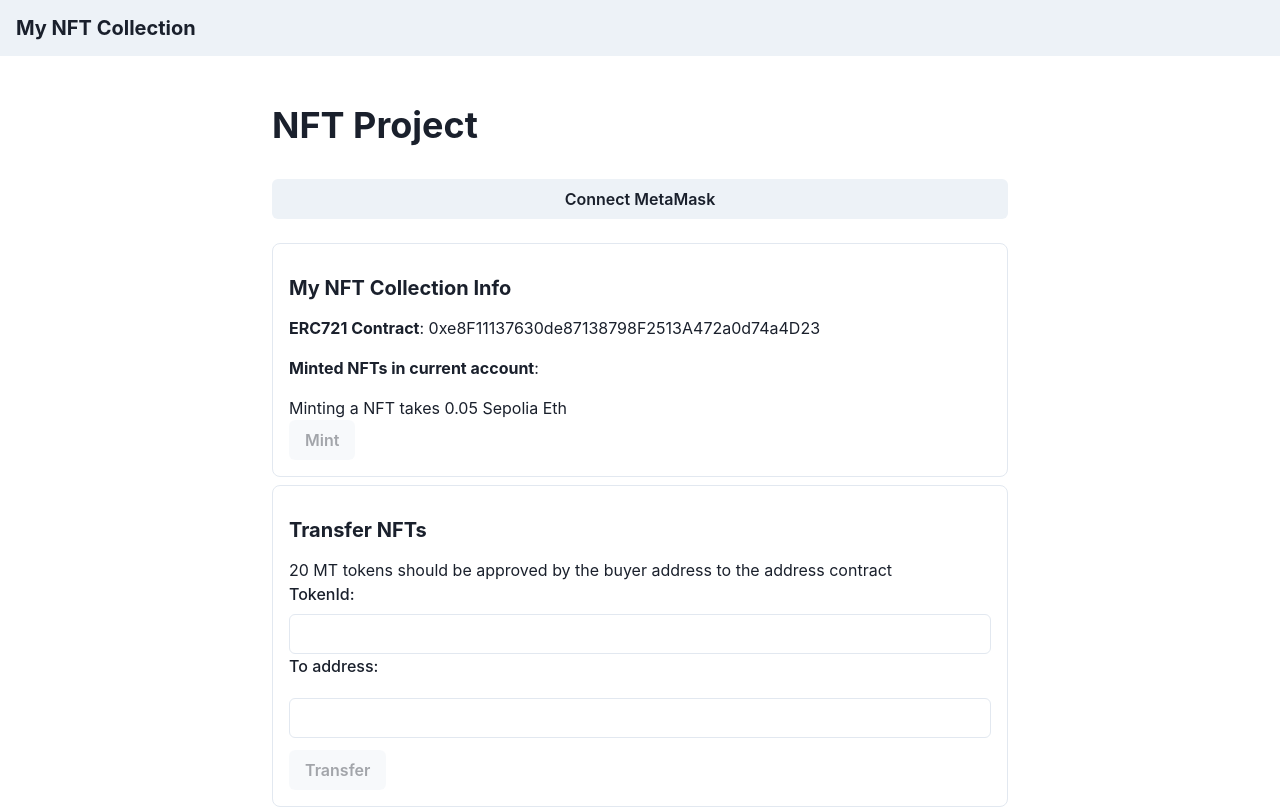
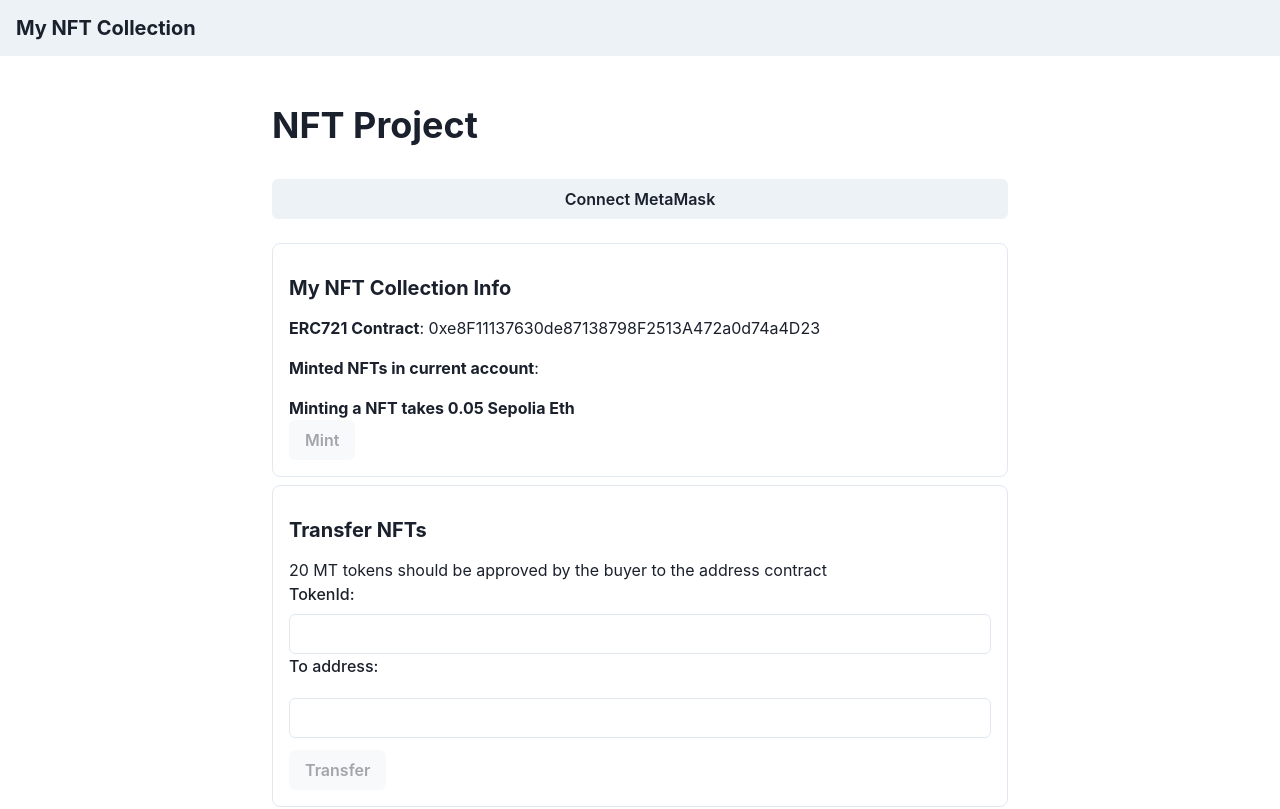
Before and after one commit to mahakchamria/MyNFTCollection, a Next.js app: page / in a window 1280 px wide. Shown: the top 809 px of the page. Built offline with nearby package versions, Linux system fonts and the light colour scheme.

Commit message:
first commit

```diff
--- a/src/components/MintERC721.tsx
+++ b/src/components/MintERC721.tsx
@@ -58,6 +58,7 @@ export default function ReadERC721(props:Props){
       {/* <Button type="submit" isDisabled={currentAccount !== '0xf39Fd6e51aad88F6F4ce6aB8827279cffFb92266'}>Mint</Button>  */}
       <Button type="submit" isDisabled={!currentAccount}>Mint</Button>
       {contractError && <p>Error: {contractError}</p>}
+      <br></br>
       {tokenId !== 0 && (
         <div>
           <p>Minted Token ID: {tokenId}</p>
--- a/src/pages/index.tsx
+++ b/src/pages/index.tsx
@@ -93,7 +93,7 @@ const Home: NextPage = () => {
                     addressContract={NFTaddress}
                     currentAccount={currentAccount}
                 />
-                <a> Minting a NFT takes 0.05 Sepolia Eth</a>
+                <a> <b>Minting a NFT takes 0.05 Sepolia Eth</b></a>
                 <MintERC721
                     addressContract = {NFTaddress}
                     currentAccount={currentAccount}
@@ -102,7 +102,7 @@ const Home: NextPage = () => {
             </Box>
             <Box  mb={0} p={4} w='100%' borderWidth="1px" borderRadius="lg">
                 <Heading my={4}  fontSize='xl'>Transfer NFTs</Heading>
-                <a> 20 MT tokens should be approved by the buyer address to the address contract</a>
+                <a> 20 MT tokens should be approved by the buyer to the address contract</a>
                 <p> </p>
                 <TransferERC721
                     addressContract={NFTaddress}
```
